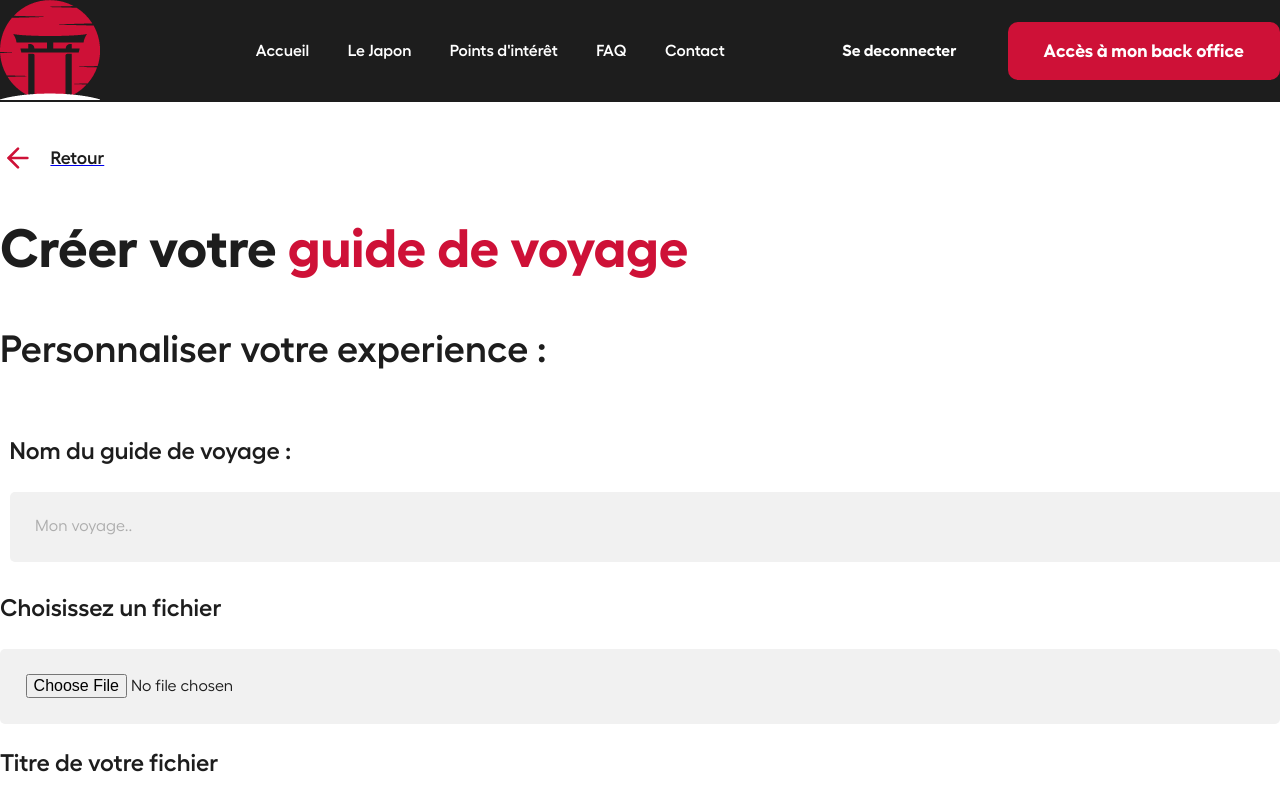
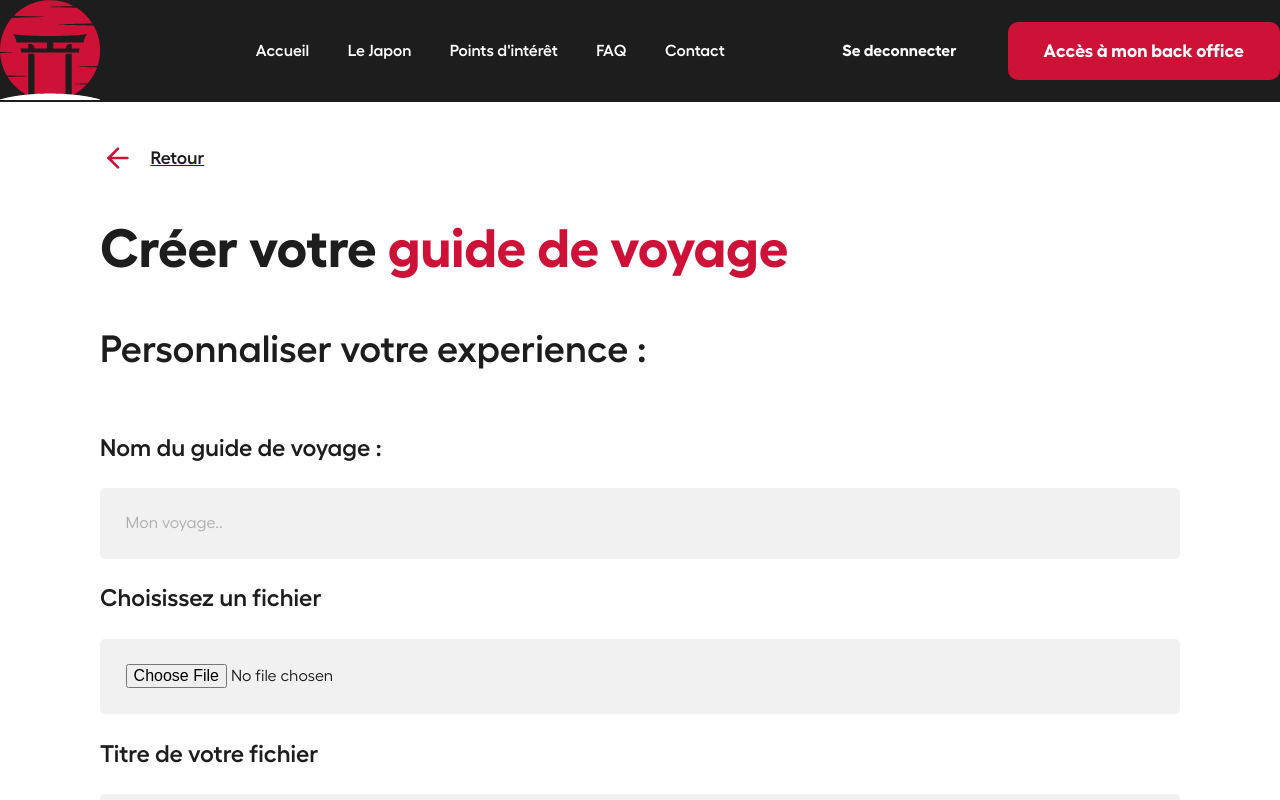
Before and after one commit to MaximHivin/Apotheose-Ojapon, a Vue app: page /createguide in a window 1280 px wide. Shown: the top 800 px of the page. Built offline with nearby package versions, Linux system fonts and the light colour scheme.

Commit message:
form police correction

```diff
--- a/src/assets/css/createguide.css
+++ b/src/assets/css/createguide.css
@@ -1,13 +1,13 @@
 .createguide{
     background-color: #fff;
-    padding-top: 4em;
-    padding-bottom: 4em;
-    margin: 0;
+    padding: 4em 10em;
+    margin: 0 auto;
 }
+
 
 .createguide-title h2{
     color: var(--secondary-color);
-    font-size: 5.4em;
+    font-size: 5.4rem;
     font-family: 'Fellix Bold';
     margin-top: 0.8em;
     padding:0;
@@ -18,7 +18,7 @@
 }
 
 .createguide-title h3{
-    font-size: 3.8em;
+    font-size: 3.8rem;
     font-family: 'Fellix SemiBold';
     margin-bottom: 1.6em;
     color: var(--secondary-color);
@@ -74,7 +74,16 @@
     font-family: 'Fellix Regular';
 }
 
+fieldset {
+    margin: 0;
+    padding: 0;
+}
+
 @media screen and (max-width: 375px){
+
+    .createguide {
+        padding: 4em 0;
+    }
 
     .createguide-title h2 {
         font-size: 3.8em;
--- a/src/components/PoiForm.vue
+++ b/src/components/PoiForm.vue
@@ -333,16 +333,18 @@ export default {
     margin-right: 8.750em;
 }
 
+
+
 .mdp_cmdp, p {
     display: flex;
     font-weight: bold;
     color: black;
     font-family: "Fellix SemiBold";
-    font-size: 1.500em;
+    font-size: 2em;
     margin-bottom: 10px;
 }
 
-.mdp {
+/* .mdp {
     margin-left: 5em;
     padding-top: 2.5em;
 }
@@ -351,7 +353,7 @@ export default {
     margin: auto;
     padding-top: 2.5em;
 
-}
+} */
 
 .container_selected_taxonomie {
     display: flex;
--- a/src/components/formulaire/InputText.vue
+++ b/src/components/formulaire/InputText.vue
@@ -39,7 +39,7 @@ export default {
     border:none;
     background-color:#F1F1F1 ;
     color: var(--secondary-color);
-    font-size: 1.6em;
+    font-size: 1.5em;
     font-family: 'Fellix Medium';
     font-weight: 500;
     width: 100%;
--- a/src/components/formulaire/TextArea.vue
+++ b/src/components/formulaire/TextArea.vue
@@ -42,7 +42,7 @@ export default {
     width: 100%;
     height: 100%;
     resize: none;
-    font-size: 1.6em;
+    font-size: 1.5em;
     font-family: 'Fellix Medium';
     color: var(--secondary-color);
     border-radius: 5px;
--- a/src/components/formulaire/UploadFile.vue
+++ b/src/components/formulaire/UploadFile.vue
@@ -15,6 +15,7 @@
 
             <div class="center-button">
                 <img src="../../assets/images/upload.svg" v-on:click="uploadFile" />
+
                 <div class="loader" v-if="loading"></div>
         </div>
         </div>
@@ -131,4 +132,8 @@ export default {
     filter: alpha(opacity=40);
 }
 
+.center-button {
+    padding: 1em;
+}
+
 </style>
--- a/src/views/CreateGuide.vue
+++ b/src/views/CreateGuide.vue
@@ -130,5 +130,4 @@ export default {
 @import url('../assets/css/style.css');
 @import url('../assets/css/createguide.css');
 
-
 </style>
```
